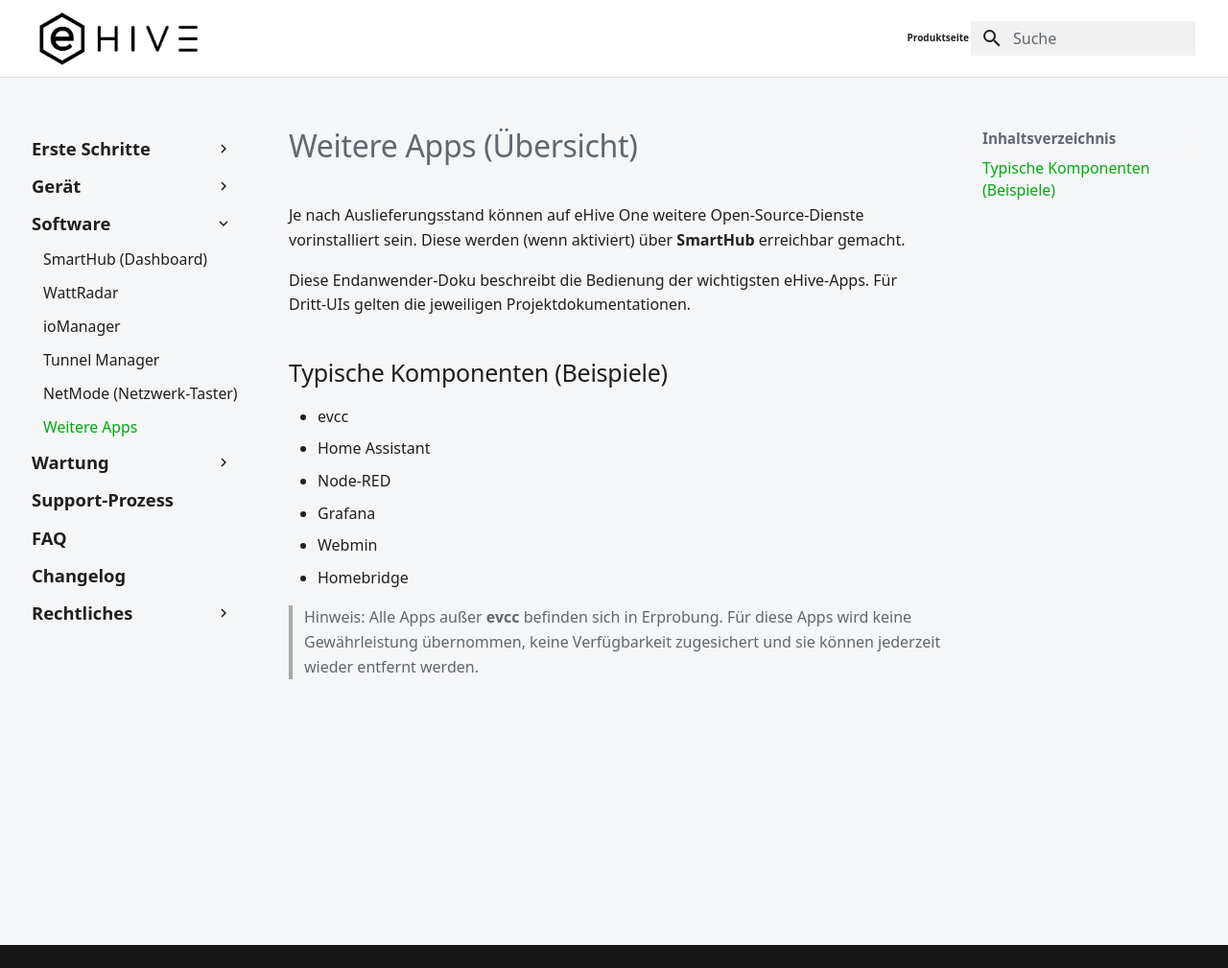
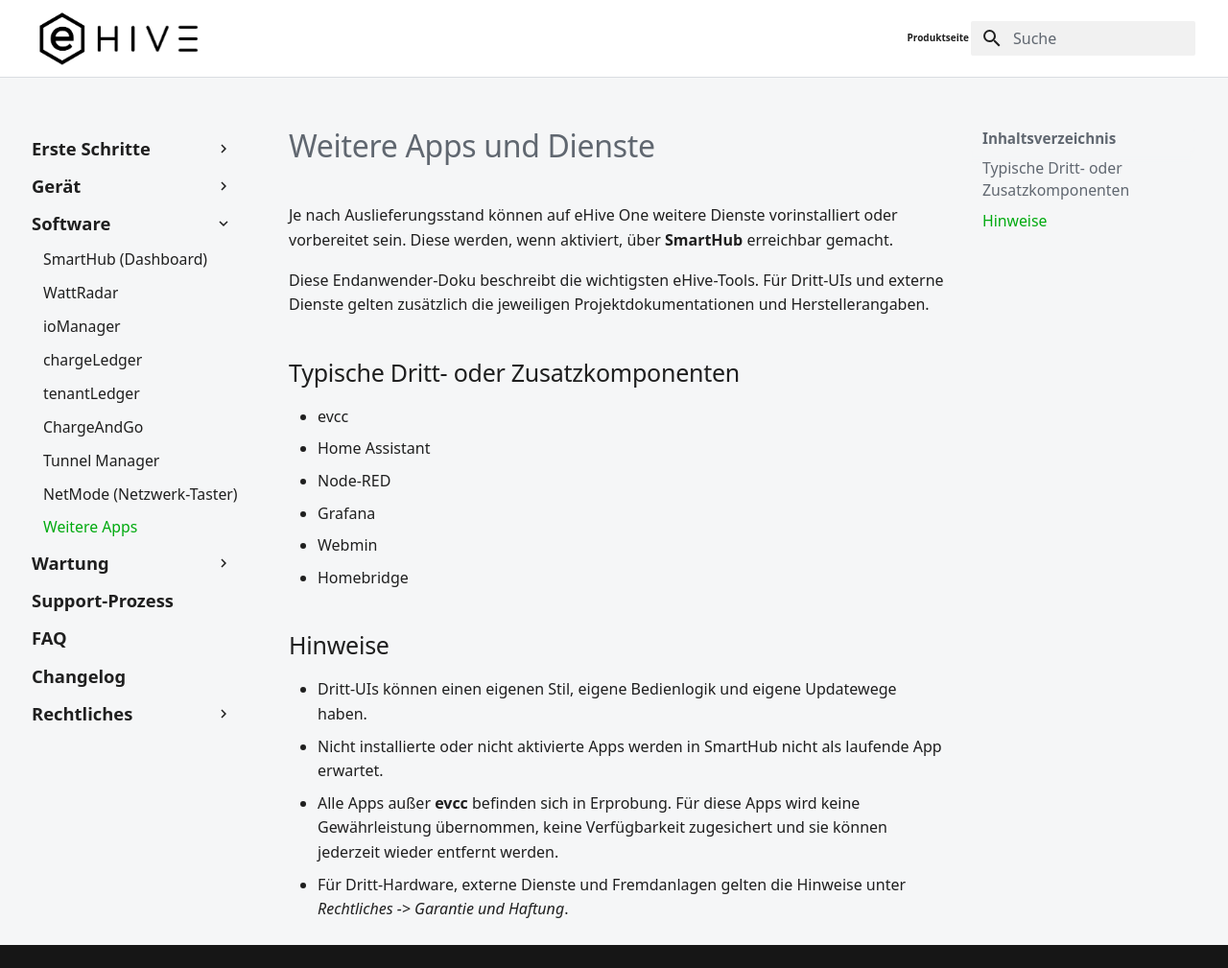
Before and after one commit to ehive-dev/doc, an MkDocs documentation site: the page built from docs/software/other-apps.md, in a window 1280 px wide and 1009 px high. Shown: the whole window at 96% size. Built offline with MkDocs 1.6.1 and Material for MkDocs 9.7.7, drawn with Linux system fonts in a browser that asks for light colours.

Commit message:
Add current software tool documentation

```diff
--- a/docs/software/other-apps.md
+++ b/docs/software/other-apps.md
@@ -1,16 +1,21 @@
-# Weitere Apps (Übersicht)
+# Weitere Apps und Dienste
 
-Je nach Auslieferungsstand können auf eHive One weitere Open‑Source‑Dienste vorinstalliert sein. Diese werden (wenn aktiviert) über **SmartHub** erreichbar gemacht.
+Je nach Auslieferungsstand können auf eHive One weitere Dienste vorinstalliert oder vorbereitet sein. Diese werden, wenn aktiviert, über **SmartHub** erreichbar gemacht.
 
-Diese Endanwender‑Doku beschreibt die Bedienung der wichtigsten eHive‑Apps. Für Dritt‑UIs gelten die jeweiligen Projektdokumentationen.
+Diese Endanwender-Doku beschreibt die wichtigsten eHive-Tools. Für Dritt-UIs und externe Dienste gelten zusätzlich die jeweiligen Projektdokumentationen und Herstellerangaben.
 
-## Typische Komponenten (Beispiele)
+## Typische Dritt- oder Zusatzkomponenten
 
 - evcc
 - Home Assistant
-- Node‑RED
+- Node-RED
 - Grafana
 - Webmin
 - Homebridge
 
-> Hinweis: Alle Apps außer **evcc** befinden sich in Erprobung. Für diese Apps wird keine Gewährleistung übernommen, keine Verfügbarkeit zugesichert und sie können jederzeit wieder entfernt werden.
+## Hinweise
+
+- Dritt-UIs können einen eigenen Stil, eigene Bedienlogik und eigene Updatewege haben.
+- Nicht installierte oder nicht aktivierte Apps werden in SmartHub nicht als laufende App erwartet.
+- Alle Apps außer **evcc** befinden sich in Erprobung. Für diese Apps wird keine Gewährleistung übernommen, keine Verfügbarkeit zugesichert und sie können jederzeit wieder entfernt werden.
+- Für Dritt-Hardware, externe Dienste und Fremdanlagen gelten die Hinweise unter *Rechtliches -> Garantie und Haftung*.
--- a/mkdocs.yml
+++ b/mkdocs.yml
@@ -52,6 +52,9 @@ nav:
   - SmartHub (Dashboard): software/smarthub.md
   - WattRadar: software/wattradar.md
   - ioManager: software/iomanager.md
+  - chargeLedger: software/chargeledger.md
+  - tenantLedger: software/tenantledger.md
+  - ChargeAndGo: software/chargeandgo.md
   - Tunnel Manager: software/tunnel-manager.md
   - NetMode (Netzwerk-Taster): software/netmode.md
   - Weitere Apps: software/other-apps.md
```
Also changed, not shown: docs/changelog.md (+1 -0 lines), docs/maintenance/release-checks.md (+0 -5 lines), docs/software/chargeandgo.md (added, +34 -0 lines), docs/software/chargeledger.md (added, +43 -0 lines), docs/software/tenantledger.md (added, +42 -0 lines).
